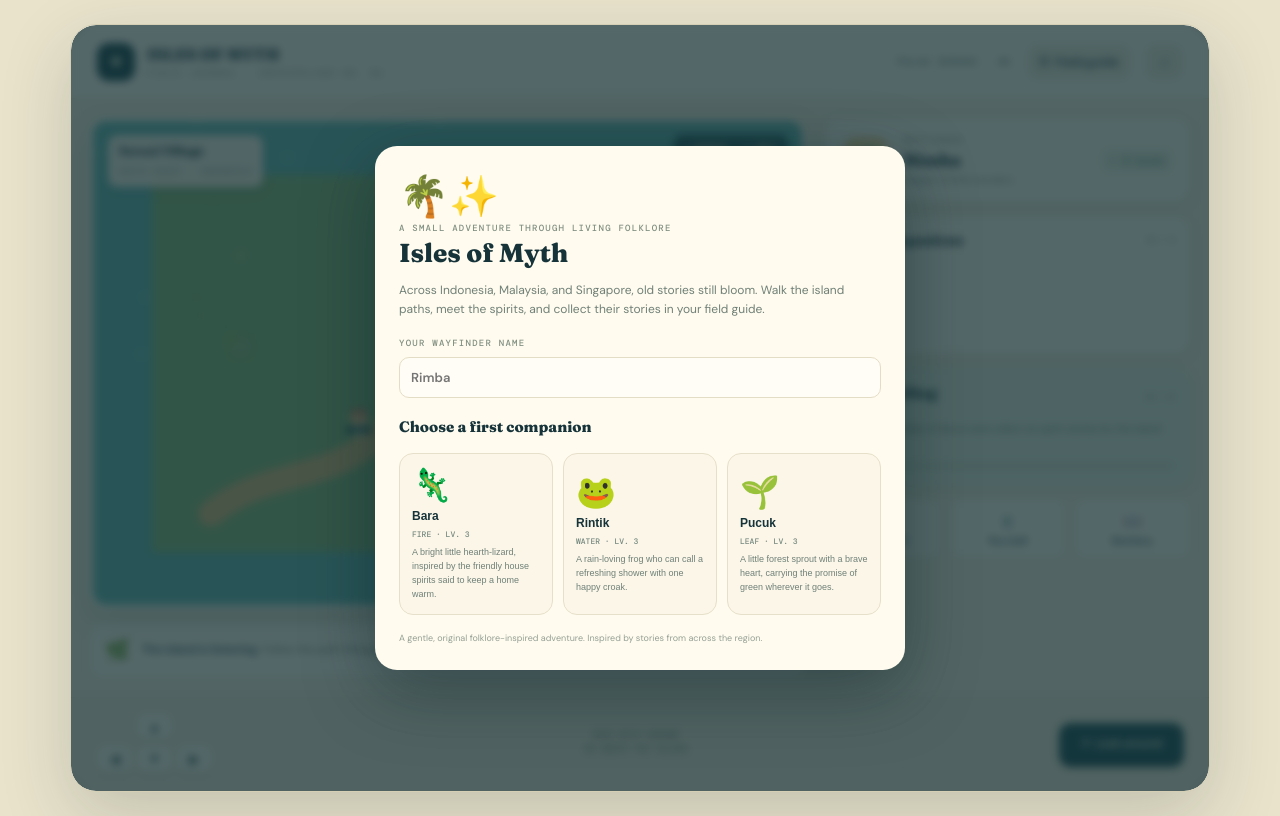
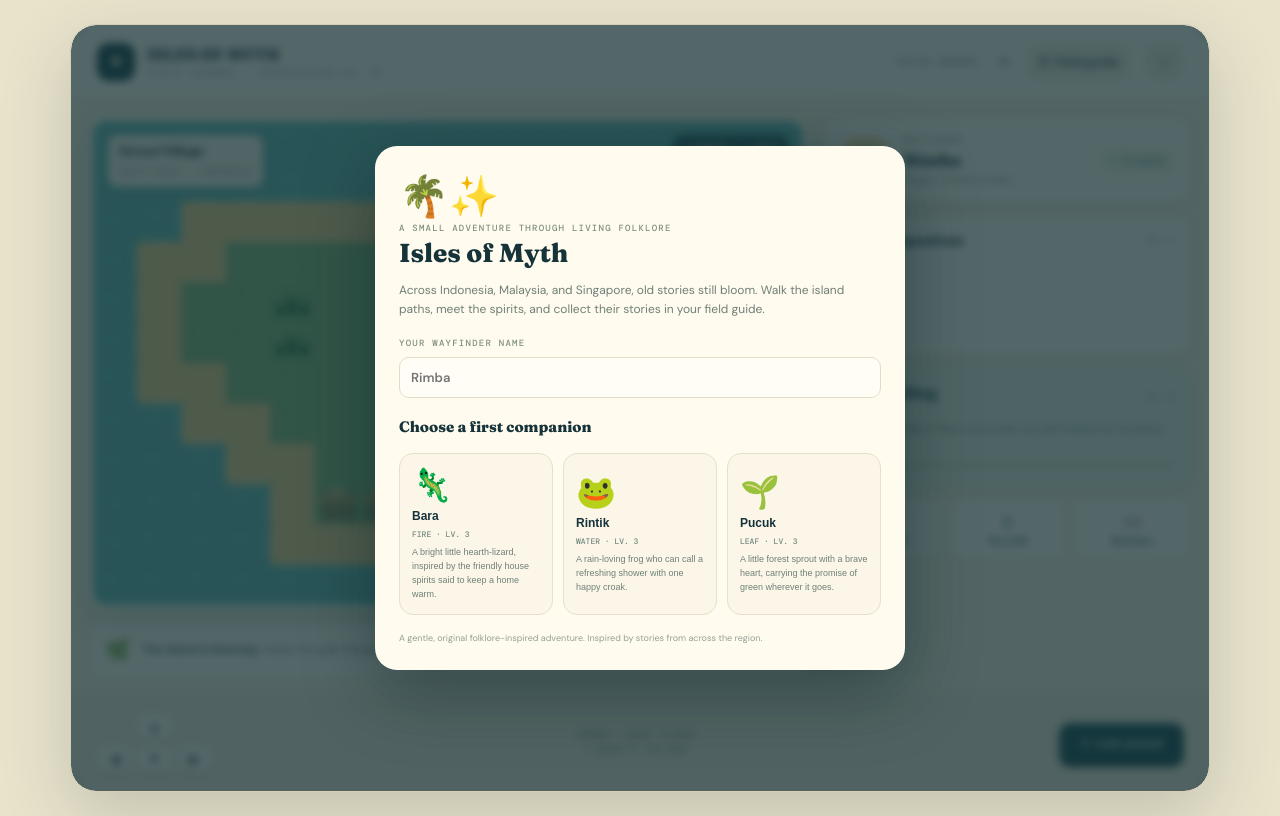
Before and after one commit to plasmatyx-web/PlayGround, a plain HTML site: page index.html in a window 1280 px wide. Drawn offline with nearby package versions, Linux system fonts and the light colour scheme.

Commit message:
Publish static build for issue #1
Run: 42741049214
Attempt: 1
Generation: 5
Source: 7fa6e9c587f301c2958e3f0e1f94e67e95f339b5

```diff
--- a/index.html
+++ b/index.html
@@ -20,16 +20,17 @@
 <div class="card party-card"><div class="sectionhead"><h3>Your companions</h3><span id="partyCount">0 / 4</span></div><div class="party-list" id="party"></div></div>
 <div class="card objective"><div class="sectionhead"><h3>Island calling</h3><span id="discoveryCount">0 / 6</span></div><p id="objectiveText">Meet the guardian of Seruni and collect six spirit stories for the island guide.</p><div class="progress"><i id="progress"></i></div></div>
 <div class="actions"><button class="action" id="bagBtn"><span>🎒</span>Satchel · <b id="orbCount">3</b></button><button class="action" id="restBtn"><span>🍵</span>Tea stall</button><button class="action" id="guideBtn"><span>📖</span>Bestiary</button></div></aside></main>
-<footer class="controls"><div class="dpad" aria-label="Movement controls"><button class="up" data-dir="up" aria-label="Move up">▲</button><button class="left" data-dir="left" aria-label="Move left">◀</button><button class="down" data-dir="down" aria-label="Move down">▼</button><button class="right" data-dir="right" aria-label="Move right">▶</button></div><div class="controltip">MOVE WITH ARROWS<br>OR SWIPE THE ISLAND</div><button class="interact" id="interactBtn">✦ &nbsp;Look around</button></footer>
+<footer class="controls"><div class="dpad" aria-label="Movement controls"><button class="up" data-dir="up" aria-label="Move up">▲</button><button class="left" data-dir="left" aria-label="Move left">◀</button><button class="down" data-dir="down" aria-label="Move down">▼</button><button class="right" data-dir="right" aria-label="Move right">▶</button></div><div class="controltip">ARROWS / SWIPE TO MOVE<br>✦ BOARD AT THE DOCK</div><button class="interact" id="interactBtn">✦ &nbsp;Look around</button></footer>
 <div class="toast" id="toast"></div><div class="modal" id="modal"><div class="dialog" id="dialog"></div></div></div>
 <script>
 (() => {
 const canvas=document.getElementById('world'),ctx=canvas.getContext('2d');
-const $=id=>document.getElementById(id); const state={started:false,player:{x:4,y:5},area:0,party:[],seen:[],beads:0,orbs:3,steps:0,battle:null,busy:false, sound:false,train:'Rimba'};
+const $=id=>document.getElementById(id); const state={started:false,player:{x:7,y:5},area:0,party:[],seen:[],beads:0,orbs:3,steps:0,battle:null,busy:false, sound:false,train:'Rimba'};
+const makeMap=rows=>rows.map(row=>row.padEnd(16,'~').slice(0,16));
 const areas=[
- {name:'Seruni Village',sub:'South coast · Indonesia',color:'#82b978',sand:'#e9cf87',water:'#62b8b0',path:'#d8bc78',desc:'A sleepy fishing village tucked between the sea and the green. The elders leave offerings for the unseen.',creatures:['Kuntilanak','Tuyul','Orang Bunian'],exits:['Jungle path','The old jetty']},
- {name:'Moonfern Wilds',sub:'Rainforest · Malaysia',color:'#4c936b',sand:'#d5b978',water:'#58a8a0',path:'#bea66a',desc:'Rain hushes the ancient canopy. Somewhere among the roots, a tiny laugh answers the birds.',creatures:['Orang Bunian','Toyol','Penanggalan'],exits:['Seruni Village','Bamboo ridge']},
- {name:'Lantern Quay',sub:'Harbour isle · Singapore',color:'#7eb278',sand:'#e4cb83',water:'#5eb7b5',path:'#d5b879',desc:'Old shophouses and new lights share the shore. A red lantern drifts against the tide, with no boat beneath it.',creatures:['Pontianak','Hantu Raya','Naga Tasik'],exits:['Seruni Village','Moonfern Wilds']}
+ {name:'Seruni Village',sub:'South coast · Indonesia',color:'#82b978',sand:'#e9cf87',water:'#62b8b0',path:'#d8bc78',desc:'A sleepy fishing village tucked between the sea and the green. The elders leave offerings for the unseen.',creatures:['Kuntilanak','Tuyul','Orang Bunian'],map:makeMap(['~~~~~~~~~~~~~~~~','~~~~~~~~~~~~~~~~','~~ssssssssss~~~~','~ss....TT..sss~~','~s..t....H..ss~~','~s..t..===..ss~~','~ss....=...sss~~','~~ss...=..sss~~~','~~~ss..=..ss~~~~','~~~~sPP=sss~~~~~','~~~~ssssss~~~~~~','~~~~~~~~~~~~~~~~'])},
+ {name:'Moonfern Wilds',sub:'Rainforest · Malaysia',color:'#4c936b',sand:'#d5b978',water:'#58a8a0',path:'#bea66a',desc:'Rain hushes the ancient canopy. Somewhere among the roots, a tiny laugh answers the birds.',creatures:['Orang Bunian','Toyol','Penanggalan'],map:makeMap(['~~~~~~~~~~~~~~~~','~~~TT~~~~~TT~~~','~~T..t..T...T~~~','~T...t....t..T~~','~T..TT...H..T~~~','~~..===...TT~~~~','~T...=..t....T~~','~~..T=....T.~~~~','~~~ss=....s~~~~~','~~~~sPP..ss~~~~~','~~~~ss..ss~~~~~~','~~~~~~~~~~~~~~~~'])},
+ {name:'Lantern Quay',sub:'Harbour isle · Singapore',color:'#7eb278',sand:'#e4cb83',water:'#5eb7b5',path:'#d5b879',desc:'Old shophouses and new lights share the shore. A red lantern drifts against the tide, with no boat beneath it.',creatures:['Pontianak','Hantu Raya','Naga Tasik'],map:makeMap(['~~~~~~~~~~~~~~~~','~~~~sssss~~~~~~~','~~~s....ss~~~~~~','~~s..H.H..s~~~~~','~ss..===...ss~~~','~s...=..t...s~~~','~s...=.....ss~~~','~ss..===..ss~~~~','~~sss...sss~~~~~','~~~~sPPsss~~~~~~','~~~~sssss~~~~~~~','~~~~~~~~~~~~~~~~'])}
 ];
 const mons={
  'Kuntilanak':{emoji:'🕊️',type:'Wisp',color:'#e4d7ed',hp:30,moves:[['Moonlit Veil','Wisp',8],['Petal Drift','Leaf',7]],lore:'A wandering woman-spirit from Malay and Indonesian tales, often heard laughing beneath the frangipani. Here, she guards those who get lost at dusk.'},
@@ -46,27 +47,36 @@ const allCreatures=Object.keys(mons);
 function resize(){const r=canvas.getBoundingClientRect(),d=Math.min(devicePixelRatio||1,2);canvas.width=Math.floor(r.width*d);canvas.height=Math.floor(r.height*d);ctx.setTransform(d,0,0,d,0,0);draw()}
 window.addEventListener('resize',resize);
 function hash(x,y){let n=x*374761393+y*668265263;n=(n^(n>>13))*1274126177;return ((n^(n>>16))>>>0)/4294967295}
-function draw(){const w=canvas.clientWidth,h=canvas.clientHeight;if(!w||!h)return;ctx.clearRect(0,0,w,h);let cols=12,rows=9,tw=w/cols,th=h/rows;const a=areas[state.area];
-// Island canvas with tile-based terrain and softly rounded water
-ctx.fillStyle=a.water;ctx.fillRect(0,0,w,h);for(let y=0;y<rows;y++)for(let x=0;x<cols;x++){let edge=Math.min(x,cols-1-x,y,rows-1-y), v=hash(x+state.area*17,y);let land=(edge>0||((x>1&&x<10)&&(y>1&&y<7)))&& !(edge===0&&v>.25);let px=x*tw,py=y*th;if(land){ctx.fillStyle=(x===0||y===0||x===cols-1||y===rows-1)?a.sand:(v>.83?'#9ac37b':a.color);ctx.fillRect(px,py,tw+1,th+1);if(v>.87){ctx.fillStyle='#ffffff18';ctx.fillRect(px+tw*.2,py+th*.2,tw*.25,2)}}}
-// sandy edge & winding path
-ctx.strokeStyle=a.path;ctx.lineWidth=Math.max(9,tw*.44);ctx.lineCap='round';ctx.lineJoin='round';ctx.beginPath();ctx.moveTo(tw*2,th*7.3);ctx.bezierCurveTo(tw*3,th*6.4,tw*4,th*6.8,tw*5,th*5.7);ctx.bezierCurveTo(tw*6.2,th*4.5,tw*7.3,th*5.1,tw*7,th*3.4);ctx.bezierCurveTo(tw*6.8,th*2.5,tw*8,th*2.1,tw*9.5,th*2.7);ctx.stroke();
-// path speckles
-for(let i=0;i<60;i++){let x=hash(i+2,state.area+4)*w,y=hash(i+27,state.area+28)*h;if(Math.sin(x/w*4+y/h*3)>.62){ctx.fillStyle='#88734c30';ctx.fillRect(x,y,2,2)}}
-// trees, ferns, flowers
-for(let y=0;y<rows;y++)for(let x=0;x<cols;x++){let v=hash(x+24+state.area,y+44);if(v>.71&&!(x>=4&&x<=9&&y>=2&&y<=7)){let cx=(x+.5)*tw,cy=(y+.48)*th,r=Math.min(tw,th)*(.2+v*.08);ctx.fillStyle='#204e4766';ctx.beginPath();ctx.ellipse(cx,cy+r*.75,r*.8,r*.4,0,0,6.3);ctx.fill();ctx.fillStyle=v>.9?'#d97f7b':'#27634f';ctx.beginPath();ctx.arc(cx,cy,r,0,6.3);ctx.fill();ctx.fillStyle=v>.9?'#f0c3a0':'#70a878';ctx.beginPath();ctx.arc(cx-r*.25,cy-r*.2,r*.58,0,6.3);ctx.fill();if(v>.91){ctx.fillStyle='#ffe2a0';ctx.beginPath();ctx.arc(cx+r*.45,cy-r*.5,2.2,0,6.3);ctx.fill()}}}
-// huts & landmarks
-function hut(x,y,emoji){ctx.font=`${Math.max(20,tw*.45)}px serif`;ctx.textAlign='center';ctx.textBaseline='middle';ctx.fillText(emoji,x*tw,y*th)}
-hut(2.5,4.2,state.area===2?'🏮':'🏡');hut(9.4,6.1,'🛖');hut(7.5,2.1,state.area===1?'🪨':'🌴');
-// footprints and brush spirit glimmers
-const p=state.player,px=(p.x+.5)*tw,py=(p.y+.52)*th;
-for(let i=0;i<3;i++){let gx=(2+((i*3+state.steps)%8)+.5)*tw,gy=(2+((i*2)%5)+.5)*th;if(hash(i,state.steps+2)>.4&&Math.hypot(gx-px,gy-py)>tw*1.4){ctx.fillStyle='#fff4bfaa';ctx.beginPath();ctx.arc(gx,gy,2.5+i%2,0,6.3);ctx.fill()}}
-// player pixel-ish avatar
-ctx.fillStyle='#153e40';ctx.beginPath();ctx.ellipse(px,py+th*.23,tw*.22,th*.1,0,0,6.3);ctx.fill();ctx.fillStyle='#f0bd83';ctx.beginPath();ctx.arc(px,py,Math.min(tw,th)*.17,0,6.3);ctx.fill();ctx.fillStyle='#d66b55';ctx.fillRect(px-tw*.14,py-th*.15,tw*.28,th*.07);ctx.fillStyle='#fff0c8';ctx.fillRect(px-tw*.12,py+th*.13,tw*.24,th*.2);ctx.fillStyle='#286b67';ctx.fillRect(px-tw*.13,py+th*.16,tw*.26,th*.12);
-// water glints
-for(let i=0;i<20;i++){let x=hash(i+state.area*5,88)*w,y=hash(i+state.area*9,13)*h;if(x<tw||x>w-tw||y<th||y>h-th){ctx.fillStyle='#e7ffdf66';ctx.fillRect(x,y,tw*.12,2)}}
+function tileAt(x,y,area=state.area){return areas[area].map[y]?.[x]||'~'}
+function walkable(tile){return tile==='s'||tile==='.'||tile==='t'||tile==='='||tile==='P'}
+function nearTile(tile){const {x,y}=state.player;return areas[state.area].map.some((row,ty)=>[...row].some((value,tx)=>value===tile&&Math.abs(tx-x)+Math.abs(ty-y)<=1))}
+function updatePrompt(){const button=$('interactBtn');if(button)button.textContent=nearTile('P')?'⛵ Board boat':nearTile('H')?'🍵 Rest here':'✦ Look around'}
+function dockArrival(area){const map=areas[area].map;for(let y=0;y<map.length;y++)for(let x=0;x<map[y].length;x++)if(map[y][x]==='P'){for(const [dx,dy] of [[0,-1],[1,0],[-1,0],[0,1]])if(walkable(tileAt(x+dx,y+dy,area)))return{x:x+dx,y:y+dy}}return{x:5,y:8}}
+function draw(){const w=canvas.clientWidth,h=canvas.clientHeight;if(!w||!h)return;const cols=16,rows=12,tw=w/cols,th=h/rows,a=areas[state.area];ctx.clearRect(0,0,w,h);ctx.imageSmoothingEnabled=false;
+// crisp, hand-drawn tile map: sea, beach, clearings, tall grass, paths, palms and village homes
+for(let y=0;y<rows;y++)for(let x=0;x<cols;x++){let tile=tileAt(x,y),px=x*tw,py=y*th,v=hash(x+state.area*29,y+state.area*7);ctx.fillStyle=tile==='~'?a.water:tile==='s'?a.sand:tile==='='?a.path:(v>.82?'#83b875':a.color);ctx.fillRect(px,py,tw+.5,th+.5);
+if(tile==='~'){ctx.fillStyle='#d2fff026';ctx.fillRect(px+tw*(.15+v*.35),py+th*(.28+v*.35),tw*.3,Math.max(1,th*.035));if(v>.87){ctx.fillStyle='#e5ffdf55';ctx.fillRect(px+tw*.58,py+th*.72,tw*.18,Math.max(1,th*.035))}}
+else if(tile==='s'){ctx.fillStyle='#fff2b844';ctx.fillRect(px+tw*.18,py+th*.26,tw*.12,Math.max(1,th*.035));ctx.fillRect(px+tw*.7,py+th*.74,tw*.09,Math.max(1,th*.035))}
+else if(tile==='.'||tile==='t'){ctx.fillStyle=v>.5?'#ffffff19':'#234f3015';ctx.fillRect(px+tw*(.17+v*.4),py+th*.22,tw*.12,Math.max(1,th*.04));ctx.fillRect(px+tw*.68,py+th*.68,tw*.1,Math.max(1,th*.04));if(tile==='t'){ctx.fillStyle='#347b4a';ctx.fillRect(px+tw*.12,py+th*.48,tw*.2,th*.35);ctx.fillRect(px+tw*.38,py+th*.3,tw*.22,th*.52);ctx.fillRect(px+tw*.69,py+th*.43,tw*.19,th*.4);ctx.fillStyle='#9acb74';ctx.fillRect(px+tw*.19,py+th*.48,tw*.09,th*.12);ctx.fillRect(px+tw*.45,py+th*.3,tw*.1,th*.13);ctx.fillRect(px+tw*.73,py+th*.43,tw*.09,th*.13)}}
+else if(tile==='T'){// layered palm/canopy sprite
+ctx.fillStyle='#285b46';ctx.fillRect(px+tw*.38,py+th*.43,tw*.25,th*.53);ctx.fillStyle='#214d42';ctx.fillRect(px+tw*.19,py+th*.2,tw*.62,th*.35);ctx.fillStyle='#347653';ctx.fillRect(px+tw*.08,py+th*.3,tw*.36,th*.25);ctx.fillRect(px+tw*.55,py+th*.27,tw*.36,th*.25);ctx.fillStyle='#70a86a';ctx.fillRect(px+tw*.26,py+th*.17,tw*.4,th*.16);ctx.fillStyle='#153f3d44';ctx.fillRect(px+tw*.18,py+th*.9,tw*.66,th*.08)}
+else if(tile==='H'){// tiny raised wooden kampung house
+ctx.fillStyle='#765040';ctx.fillRect(px+tw*.2,py+th*.48,tw*.65,th*.42);ctx.fillStyle='#edbd70';ctx.fillRect(px+tw*.27,py+th*.53,tw*.5,th*.29);ctx.fillStyle='#613e3b';ctx.fillRect(px+tw*.14,py+th*.35,tw*.76,th*.17);ctx.fillRect(px+tw*.24,py+th*.24,tw*.53,th*.13);ctx.fillStyle='#4c3840';ctx.fillRect(px+tw*.45,py+th*.63,tw*.14,th*.27);ctx.fillStyle='#fff0aa';ctx.fillRect(px+tw*.29,py+th*.6,tw*.1,th*.09);ctx.fillRect(px+tw*.67,py+th*.6,tw*.1,th*.09);ctx.fillStyle='#d5b879';ctx.fillRect(px+tw*.09,py+th*.89,tw*.85,th*.08)}
+else if(tile==='P'){ctx.fillStyle='#8c6544';for(let j=0;j<4;j++)ctx.fillRect(px+tw*(.2+j*.2),py+th*.17,tw*.1,th*.75);ctx.fillStyle='#d9b979';ctx.fillRect(px+tw*.12,py+th*.3,tw*.78,th*.13);ctx.fillStyle='#f8e0a0';ctx.fillRect(px+tw*.3,py+th*.14,tw*.38,th*.08)}
 }
-function updateUI(){const a=areas[state.area];$('location').textContent=['Pulau Seruni · 01','Hutan Bulan · 02','Selat Cahaya · 03'][state.area];$('mapName').textContent=a.name;$('mapSub').textContent=a.sub;$('partyCount').textContent=`${state.party.length} / 4`;$('relics').textContent=state.beads;$('orbCount').textContent=state.orbs;$('discoveryCount').textContent=`${state.seen.length} / 6`;$('progress').style.width=`${Math.min(100,state.seen.length/6*100)}%`;
+// shore foam gives the islands a clear, readable silhouette
+for(let y=0;y<12;y++)for(let x=0;x<16;x++)if(tileAt(x,y)==='~'&&([[-1,0],[1,0],[0,-1],[0,1]].some(([dx,dy])=>tileAt(x+dx,y+dy)!=='~'))){let px=x*tw,py=y*th;ctx.fillStyle='#d9fff055';if(tileAt(x-1,y)!=='~')ctx.fillRect(px,py+th*.2,tw*.06,th*.6);if(tileAt(x+1,y)!=='~')ctx.fillRect(px+tw*.94,py+th*.2,tw*.06,th*.6);if(tileAt(x,y-1)!=='~')ctx.fillRect(px+tw*.15,py,tw*.7,th*.06);if(tileAt(x,y+1)!=='~')ctx.fillRect(px+tw*.15,py+th*.94,tw*.7,th*.06)}
+// small flower flecks and a directional, layered trainer sprite
+for(let y=0;y<12;y++)for(let x=0;x<16;x++)if(tileAt(x,y)==='.'&&hash(x+91+state.area,y+27)>.84){ctx.fillStyle='#f6d88c';ctx.fillRect((x+.48)*tw,(y+.5)*th,Math.max(2,tw*.08),Math.max(2,th*.08));ctx.fillStyle='#fff2c4';ctx.fillRect((x+.5)*tw,(y+.42)*th,Math.max(2,tw*.055),Math.max(2,th*.055))}
+const p=state.player,px=(p.x+.5)*tw,py=(p.y+.5)*th,sx=tw*.58,sy=th*.64;ctx.fillStyle='#173e3d55';ctx.fillRect(px-sx*.35,py+sy*.32,sx*.7,sy*.15);
+// boots and legs
+ctx.fillStyle='#493d3a';ctx.fillRect(px-sx*.29,py+sy*.18,sx*.22,sy*.27);ctx.fillRect(px+sx*.07,py+sy*.18,sx*.22,sy*.27);ctx.fillStyle='#eee0b9';ctx.fillRect(px-sx*.31,py+sy*.38,sx*.26,sy*.12);ctx.fillRect(px+sx*.05,py+sy*.38,sx*.26,sy*.12);
+// backpack, shirt, arms
+ctx.fillStyle='#c45d47';ctx.fillRect(px-sx*.38,py-sy*.12,sx*.2,sy*.34);ctx.fillStyle='#f2d89a';ctx.fillRect(px-sx*.28,py-sy*.16,sx*.56,sy*.43);ctx.fillStyle='#28686a';ctx.fillRect(px-sx*.24,py-sy*.13,sx*.48,sy*.32);ctx.fillStyle='#e8bd83';ctx.fillRect(px-sx*.37,py-sy*.09,sx*.12,sy*.25);ctx.fillRect(px+sx*.25,py-sy*.09,sx*.12,sy*.25);
+// face, hair and red explorer cap
+ctx.fillStyle='#503e3a';ctx.fillRect(px-sx*.26,py-sy*.47,sx*.52,sy*.38);ctx.fillStyle='#e9b988';ctx.fillRect(px-sx*.2,py-sy*.44,sx*.4,sy*.36);ctx.fillStyle='#bf5848';ctx.fillRect(px-sx*.35,py-sy*.54,sx*.7,sy*.13);ctx.fillRect(px-sx*.23,py-sy*.67,sx*.46,sy*.14);ctx.fillStyle='#ffe0a2';ctx.fillRect(px-sx*.08,py-sy*.3,sx*.05,sy*.05);ctx.fillRect(px+sx*.05,py-sy*.3,sx*.05,sy*.05);
+}
+function updateUI(){const a=areas[state.area];$('location').textContent=['Pulau Seruni · 01','Hutan Bulan · 02','Selat Cahaya · 03'][state.area];$('mapName').textContent=a.name;$('mapSub').textContent=a.sub;$('partyCount').textContent=`${state.party.length} / 4`;$('relics').textContent=state.beads;$('orbCount').textContent=state.orbs;$('discoveryCount').textContent=`${state.seen.length} / 6`;$('progress').style.width=`${Math.min(100,state.seen.length/6*100)}%`;updatePrompt();
 $('party').innerHTML=state.party.length?state.party.map((m,i)=>`<div class="mon-row"><div class="mon-art" style="background:${m.color}">${m.emoji}</div><div class="mon-info"><strong>${m.name} <span style="color:#9a9e85;font-weight:500">Lv ${m.level||3}</span></strong><small>${m.type}</small><div class="hpbar"><i style="width:${m.hp/m.maxhp*100}%"></i></div></div><span class="hpnum">${m.hp}/${m.maxhp}</span></div>`).join(''):'<div class="empty-party">Your journey starts with a new friend.<br>Walk through the tall grass to meet one.</div>';
 $('narrative').innerHTML=`<strong>${a.name}.</strong> ${a.desc}`;$('objectiveText').textContent=state.seen.length>=6?'The field guide is full of island stories. Find your way to each shore and meet a friend.':`Meet ${6-state.seen.length} more spirit ${6-state.seen.length===1?'story':'stories'} for the island guide.`;draw()}
 function toast(msg){let t=$('toast');t.textContent=msg;t.classList.add('show');clearTimeout(toast.timer);toast.timer=setTimeout(()=>t.classList.remove('show'),2100)}
@@ -79,11 +89,11 @@ function renderBattle(){if(!state.battle)return;let {foe,log}=state.battle,activ
 function attack(i){let b=state.battle;if(!b||state.busy)return;state.busy=true;const m=state.party[0],move=m.moves[i];let dmg=move[2]+Math.floor(Math.random()*5);b.foe.hp=Math.max(0,b.foe.hp-dmg);b.log=`${m.name} used ${move[0]}! The ${b.foe.name} glimmers in surprise.`;if(b.foe.hp<=0){b.log=`${b.foe.name} trusts you now. Offer a bead to invite them along!`;state.busy=false;renderBattle();return}b.turn=true;renderBattle();setTimeout(()=>{if(!state.battle)return;let foe=state.battle.foe,hit=4+Math.floor(Math.random()*5);m.hp=Math.max(1,m.hp-hit);state.battle.turn=false;state.battle.log=`${foe.name} answered with a gentle ${foe.moves[0][0]}! ${m.name} lost ${hit} energy.`;state.busy=false;updateUI();renderBattle()},700)}
 function capture(){let b=state.battle;if(!b)return;if(state.orbs<=0){state.battle.log='Your satchel is out of offering beads. Visit the tea stall for more.';renderBattle();return}state.orbs--;let chance=b.foe.hp<b.foe.maxhp*.55?.86:.61;if(Math.random()<chance){if(state.party.length>=4){state.battle.log=`${b.foe.name} is glad to meet you, but your party is full. Visit your guide to make room.`;state.orbs++;renderBattle();return}let friend={...b.foe,hp:b.foe.maxhp,maxhp:b.foe.maxhp,level:2,moves:b.foe.moves};state.party.push(friend);if(!state.seen.includes(friend.name))state.seen.push(friend.name);state.beads++;state.battle=null;state.busy=false;$('modal').classList.remove('open');updateUI();toast(`${friend.name} joined your island journey!`)}else{state.battle.log=`The bead glows, then rolls away. ${b.foe.name} is still deciding...`;renderBattle()}}
 function run(){state.battle=null;state.busy=false;$('modal').classList.remove('open');toast('A quiet nod. You part as friends.');}
-function step(dir){if(!state.started||state.battle)return;let d={up:[0,-1],down:[0,1],left:[-1,0],right:[1,0]}[dir];let nx=state.player.x+d[0],ny=state.player.y+d[1];if(nx<1||nx>10||ny<1||ny>7){let next=(state.area+1)%areas.length;state.area=next;state.player={x:dir==='left'?9:dir==='right'?2:5,y:dir==='up'?6:2};updateUI();toast(`Arrived at ${areas[next].name}`);return}state.player={x:nx,y:ny};state.steps++;draw();if(Math.random()<.14){let options=areas[state.area].creatures;let creature=options[Math.floor(Math.random()*options.length)];setTimeout(()=>battle(creature),180)}}
+function step(dir){if(!state.started||state.battle)return;let d={up:[0,-1],down:[0,1],left:[-1,0],right:[1,0]}[dir];if(!d)return;let nx=state.player.x+d[0],ny=state.player.y+d[1],tile=tileAt(nx,ny);if(nx<0||nx>=16||ny<0||ny>=12||!walkable(tile))return;state.player={x:nx,y:ny};state.steps++;updatePrompt();draw();let chance=tile==='t'?.2:tile==='.'?.025:0;if(chance&&Math.random()<chance){let options=areas[state.area].creatures;let creature=options[Math.floor(Math.random()*options.length)];setTimeout(()=>battle(creature),180)}}
 document.querySelectorAll('[data-dir]').forEach(btn=>{let timer;const go=e=>{e.preventDefault();step(btn.dataset.dir);btn.classList.add('pressed');setTimeout(()=>btn.classList.remove('pressed'),100)};btn.addEventListener('pointerdown',go);btn.addEventListener('contextmenu',e=>e.preventDefault())});
 window.addEventListener('keydown',e=>{let dirs={ArrowUp:'up',w:'up',ArrowDown:'down',s:'down',ArrowLeft:'left',a:'left',ArrowRight:'right',d:'right'};if(dirs[e.key]){e.preventDefault();step(dirs[e.key])}if(e.key===' '||e.key==='Enter'){e.preventDefault();interact()}});
 let touch=null;canvas.addEventListener('touchstart',e=>{if(e.touches.length)touch=[e.touches[0].clientX,e.touches[0].clientY]},{passive:true});canvas.addEventListener('touchend',e=>{if(!touch)return;let t=e.changedTouches[0],dx=t.clientX-touch[0],dy=t.clientY-touch[1];if(Math.max(Math.abs(dx),Math.abs(dy))>24)step(Math.abs(dx)>Math.abs(dy)?(dx>0?'right':'left'):(dy>0?'down':'up'));touch=null},{passive:true});
-function interact(){if(!state.started){welcome();return}if(state.battle)return;let p=state.player;if(p.x===2&&p.y===4){state.area=(state.area+1)%3;state.player={x:8,y:5};updateUI();toast(`A friendly boat to ${areas[state.area].name}!`);return}if(p.x===9&&p.y===6){rest();return}if(Math.random()<.55){let arr=areas[state.area].creatures; battle(arr[Math.floor(Math.random()*arr.length)])}else toast('A warm breeze rustles the leaves. You hear a distant spirit song.')}
+function interact(){if(!state.started){welcome();return}if(state.battle)return;if(nearTile('P')){state.area=(state.area+1)%areas.length;state.player=dockArrival(state.area);updateUI();toast(`A friendly boat to ${areas[state.area].name}!`);return}if(nearTile('H')){rest();return}toast('A warm breeze rustles the leaves. You hear a distant spirit song.')}
 $('interactBtn').onclick=interact;
 function rest(){if(state.party.length){state.party.forEach(m=>m.hp=m.maxhp);updateUI();toast('Tea, sweet banana, and a full rest. Everyone feels better!')}else toast('The tea keeper smiles. Choose a companion first!')}
 $('restBtn').onclick=rest;
```
Also changed, not shown: .omgithub/deployment.json.
